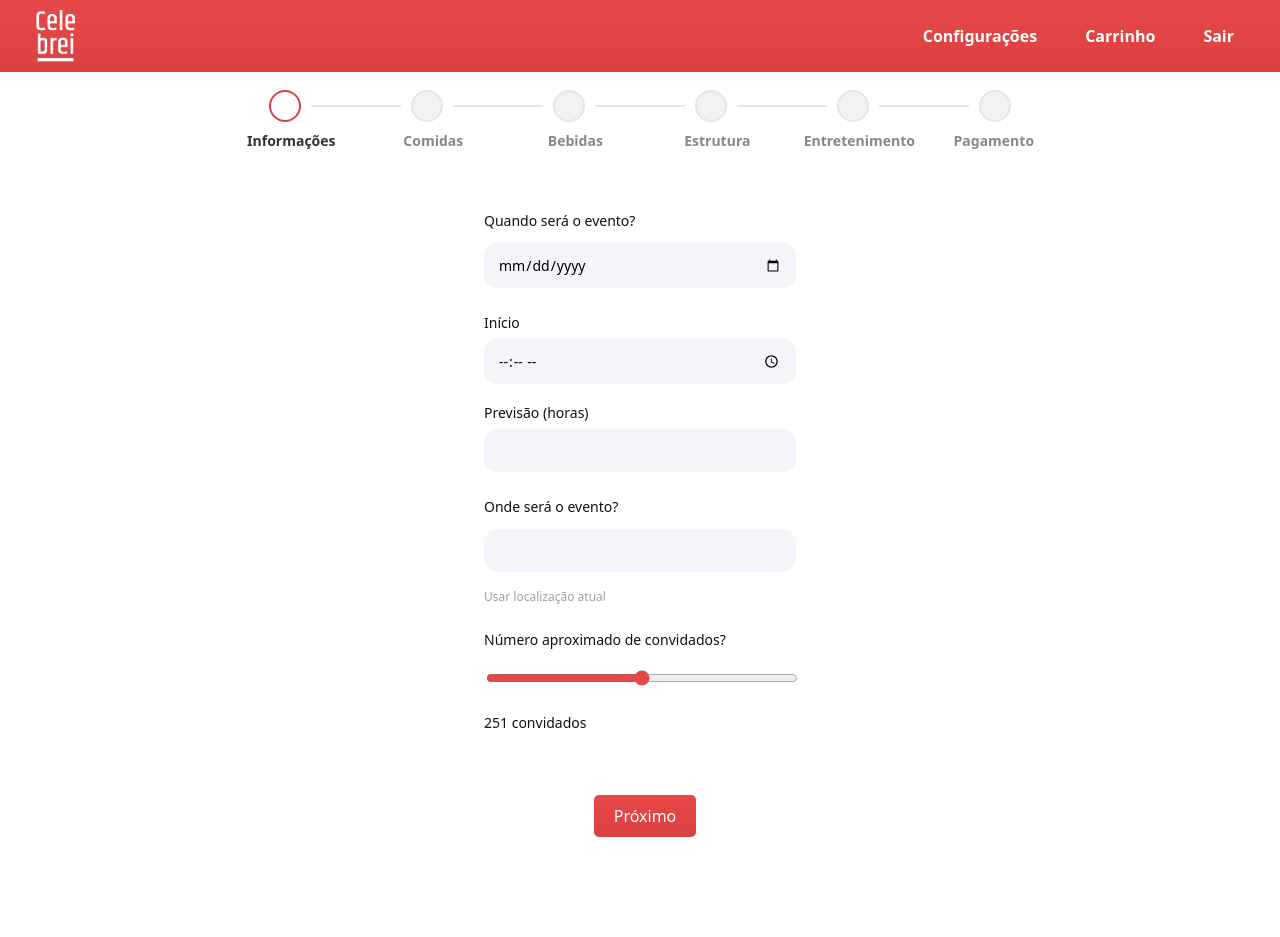
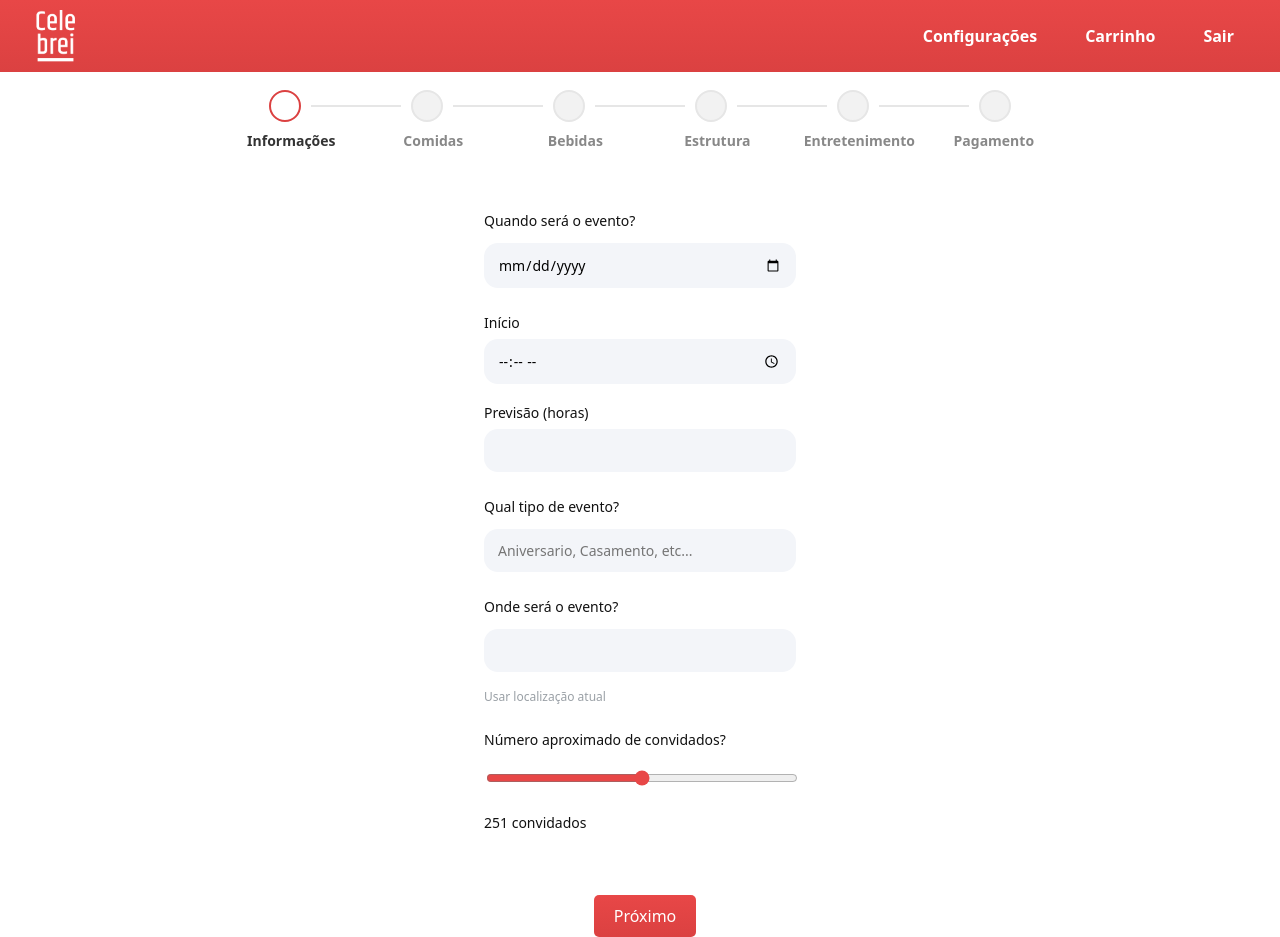
Before and after one commit to bhqn/celebra-app, a React (Vite) app in the folder frontend/: page / in a window 1280 px wide. Before the commit the page ends 837 px from the top, so only its background shows below. Built offline with nearby package versions, Linux system fonts and the light colour scheme.

Commit message:
categoria de festa

```diff
--- a/frontend/src/components/main/Pages/informacoes/Info.jsx
+++ b/frontend/src/components/main/Pages/informacoes/Info.jsx
@@ -32,13 +32,16 @@ function Info({ next }) {
 
   function onSubmit(data) {
     console.log("Dados do formulário:", data);
-        next();
-
+    next();
   }
 
   return (
     <div className="info">
-      <form id="info-form" className="info__form" onSubmit={handleSubmit(onSubmit)}>
+      <form
+        id="info-form"
+        className="info__form"
+        onSubmit={handleSubmit(onSubmit)}
+      >
         <p>Quando será o evento?</p>
         <input
           type="date"
@@ -55,6 +58,13 @@ function Info({ next }) {
           <p>Previsão (horas)</p>
           <input className="info__time_input" type="number" min="1" max="10" />
         </div>
+
+        <p>Qual tipo de evento?</p>
+        <input
+          placeholder="Aniversario, Casamento, etc..."
+          type="text"
+          {...register("TipoDeEvento", { required: true })}
+        />
 
         <p>Onde será o evento?</p>
         <input
```
